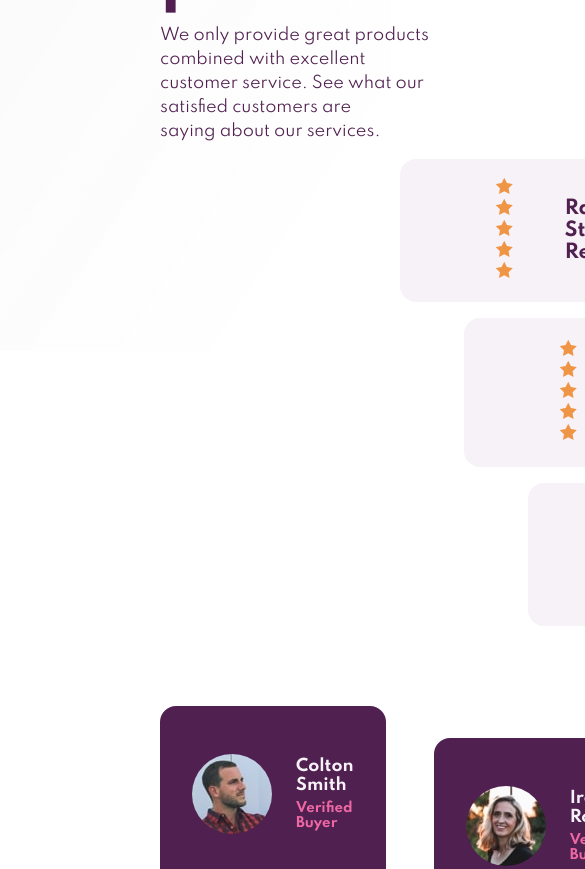
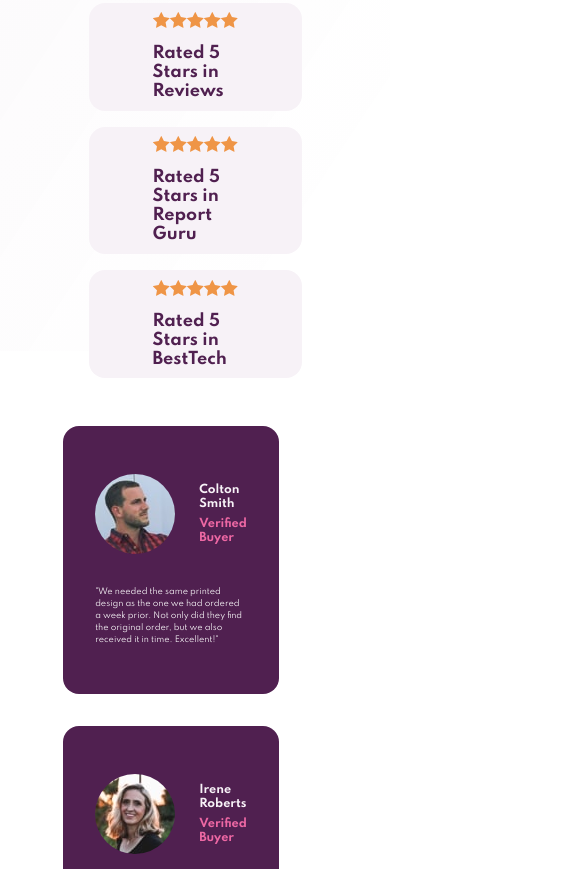
Before and after one commit to RayaneBengaoui/FM_challenge1_SocialProofSection, a plain HTML site: page index.html in a window 390 px wide. Shown: the part 493-1362 px from the top of the page, 585 px wide, since content can reach past the window. Drawn offline with Linux system fonts and the light colour scheme.

Commit message:
Adding Media query

```diff
--- a/style.css
+++ b/style.css
@@ -8,6 +8,8 @@ body {
   font-family: "Spartan", sans-serif;
   overflow: hidden;
 }
+
+/* TOP CONTAINER */
 
 .top-part {
   display: flex;
@@ -30,6 +32,7 @@ h2 {
 .ratings {
   display: flex;
   flex-direction: column;
+
   margin-left: 15rem;
 }
 
@@ -42,15 +45,22 @@ h2 {
   background-color: hsl(300, 24%, 96%);
 }
 
+.stars {
+  display: flex;
+  flex-direction: row;
+}
 h3 {
   color: hsl(300, 43%, 22%);
   font-weight: 700;
   margin-left: 3rem;
 }
 
+/* BOTTOM CONTAINER */
+
 .comments {
   display: flex;
   margin-top: 7rem;
+  align-items: center;
 }
 
 .comment {
@@ -114,6 +124,8 @@ h6 {
   color: hsl(228, 45%, 44%);
 }
 
+/* BACKGROUND IMAGES */
+
 .bg-top {
   position: fixed;
   top: 0%;
@@ -126,3 +138,81 @@ h6 {
   right: 0%;
   z-index: -1;
 }
+
+/* MEDIA QUERIES */
+
+@media only screen and (max-width: 1030px) {
+  body {
+    overflow: visible;
+    display: flex;
+    flex-direction: column;
+  }
+
+  h1 {
+    font-size: 2rem;
+  }
+  h2 {
+    font-size: 0.8rem;
+  }
+
+  .top-part {
+    display: flex;
+    align-items: center;
+    justify-content: center;
+  }
+
+  .ratings {
+    margin-left: 0;
+  }
+
+  .rating {
+    padding: 0.6rem 4rem;
+    display: flex;
+    flex-direction: column;
+    align-items: center;
+  }
+
+  h3 {
+    margin-top: 1rem;
+    font-size: 1rem;
+    margin-left: 0rem;
+  }
+
+  .rsecond {
+    transform: translateX(0rem);
+  }
+
+  .rthird {
+    transform: translateX(0rem);
+  }
+
+  .cfirst {
+    transform: translateY(0rem);
+  }
+  .cthird {
+    transform: translateY(0rem);
+  }
+
+  .comments {
+    flex-direction: column;
+    justify-content: center;
+  }
+
+  .comments {
+    margin-top: 1rem;
+  }
+
+  .comment {
+    margin-top: 2rem;
+  }
+  h4 {
+    font-size: 0.7rem;
+  }
+  h5 {
+    font-size: 0.7rem;
+  }
+
+  h6 {
+    font-size: 0.5rem;
+  }
+}
```
